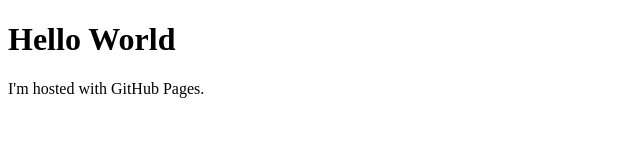
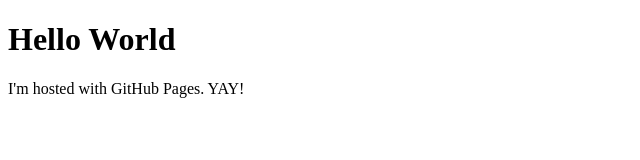
Before and after one commit to K-Youssef/k-youssef.github.io, a plain HTML site: page index.html in a window 1280 px wide. Shown: the full height of the page, 0-640 px from the left. Drawn offline with Linux system fonts and the light colour scheme.

Commit message:
Update index.html

```diff
--- a/index.html
+++ b/index.html
@@ -2,6 +2,6 @@
 <html>
 <body>
 <h1>Hello World</h1>
-<p>I'm hosted with GitHub Pages.</p>
+<p>I'm hosted with GitHub Pages. YAY!</p>
 </body>
 </html>
```
